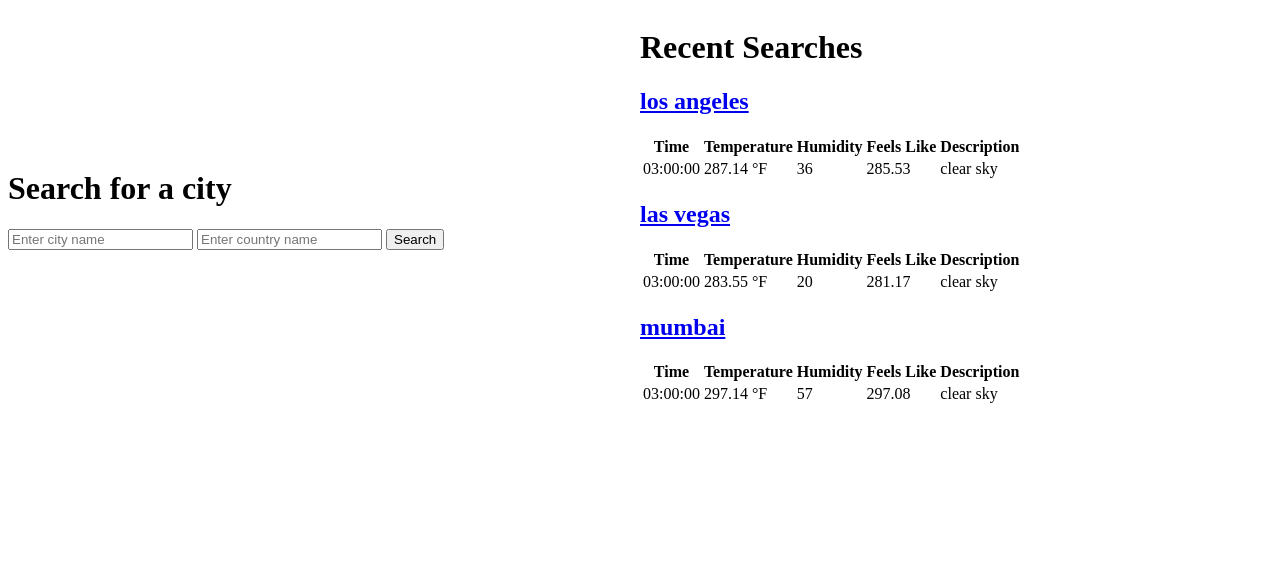
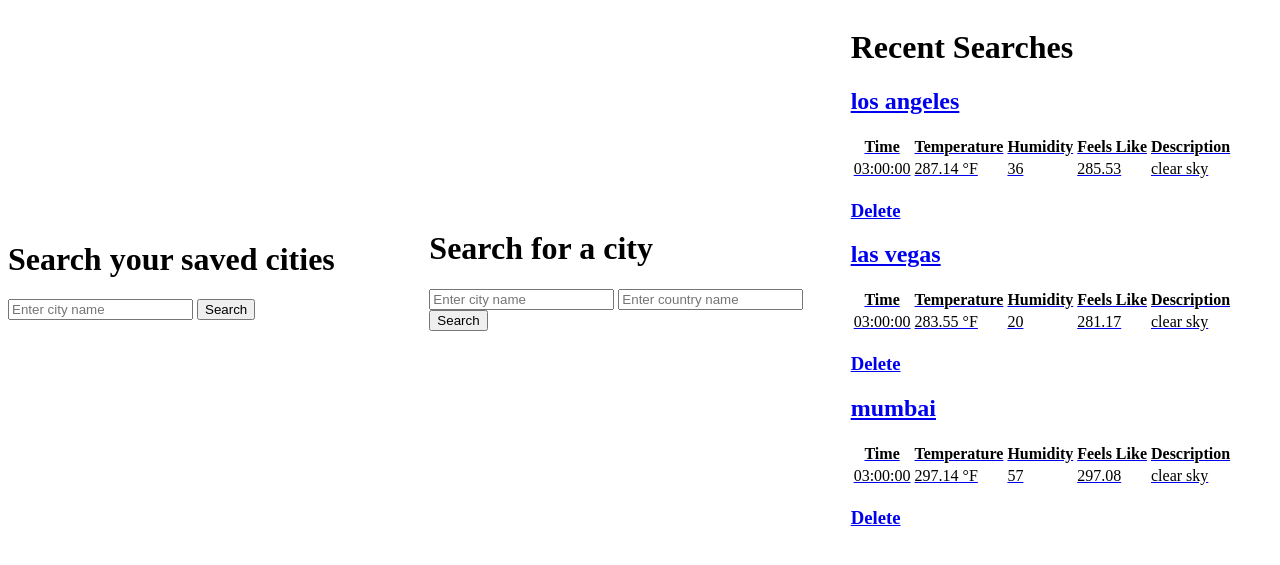
Before and after one commit to sujandk/AppWeather, a Django app: page / in a window 1280 px wide. Shown: the top 565 px of the page. Run offline with Django 5.2, Linux system fonts and the light colour scheme; data comes from the database, SQL or seed files in the repository; both versions use the stored data as it was after the commit.

```diff
--- /dev/null
+++ b/base/templates/base/delete.html
@@ -0,0 +1,6 @@
+<form action="" method="post">
+    {% csrf_token %}
+    <h1>Are you sure you want to delete {{ object.name }}?</h1>
+    <a href="javascript:history.back()">Go Back</a>
+    <button type="submit">Delete</button>
+</form>
--- a/base/templates/base/forecast.html
+++ b/base/templates/base/forecast.html
@@ -1,4 +1,6 @@
+<a href="{% url 'home' %}">Go Back To Home Page</a>
 <h1> City : {{city}}</h1>
+<a href="{% url 'delete' city %}">Delete</a>
 
 
 {% for date, data in weather_date.items %}
--- a/base/templates/base/home.html
+++ b/base/templates/base/home.html
@@ -1,5 +1,14 @@
 <div class="home-container"
-    style="display: grid; grid-template-columns: 1fr 1fr; justify-content: space-between; align-items: center;">
+    style="display: grid; grid-template-columns: 1fr 1fr 1fr; justify-content: space-between; align-items: center;">
+
+    <div>
+        <h1>Search your saved cities</h1>
+        <form action="{% url 'savedCities' %}" method="post">
+            {% csrf_token %}
+            <input type="text" name="city" placeholder="Enter city name">
+            <button type="submit">Search</button>
+        </form>
+    </div>
     <div>
         <h1>Search for a city</h1>
         <form action="" method="post">
@@ -14,4 +23,6 @@
         <h1>Recent Searches</h1>
         {%include 'base/recentSearch.html' %}
     </div>
+
+
 </div>
--- a/base/templates/base/recentSearch.html
+++ b/base/templates/base/recentSearch.html
@@ -1,7 +1,7 @@
 {% for city, weather_list in weather_data.items %}
 <a href="{% url 'foreCast' city %}">
     <h2>{{ city }}</h2>
-</a>
+
     <table>
         <thead>
             <tr>
@@ -24,4 +24,5 @@
             {% endfor %}
         </tbody>
     </table>
+    <h3><a href="{% url 'delete' city %}">Delete</a></h3>
     {% endfor %}
--- a/base/urls.py
+++ b/base/urls.py
@@ -4,4 +4,6 @@ from . import views
 urlpatterns = [
     path('', views.home, name='home'),
     path('foreCast/<str:city>', views.foreCast, name='foreCast'),
+    path('savedCities', views.savedCities, name='savedCities'),
+    path('delete/<str:city>', views.delete, name='delete'),
 ]
--- a/base/views.py
+++ b/base/views.py
@@ -1,4 +1,4 @@
-from django.shortcuts import render
+from django.shortcuts import render, redirect
 from .models import City , Date , Time , Weather
 import requests
 from django.utils.timezone import now
@@ -6,7 +6,8 @@ from datetime import date as dt_date
 from datetime import datetime, timezone
 from pytz import timezone
 import math
-
+from django.db.models import Q
+from django.http import HttpResponse
 # Create your views here.
 def home(request):
     if request.method == 'POST':
@@ -62,24 +63,6 @@ def home(request):
                     "feels_like": weather.feels_like,
                     "description": weather.description,
                 })
-
-
-
-
-        # all_times = dates.time.all()
-        # weather_data = {}
-
-        # for date in dates:
-        #     times_with_weather = date.times.all().prefetch_related('weather')  # `related_name="times"` is used here
-        #     weather_data[date.date] = [{
-        #     "time": time.time.strftime('%H:%M:%S'),
-        #     "temperature": time.weather.temperature,
-        #     "humidity": time.weather.humidity,
-        #     "feels_like": time.weather.feels_like,
-        #     "description": time.weather.description,
-        #      }
-        #     for time in times_with_weather
-        #     ]
 
 
         return render(request, 'base/forecast.html' , {'weather_date': weather_data , 'city': city})
@@ -156,3 +139,37 @@ def foreCast(request , city):
                     "description": weather.description,
                 })
     return render(request, "base/forecast.html" , {'weather_date': weather_data , 'city': cityName})
+
+def savedCities(request):
+    if request.method == 'POST':
+        try:
+
+            city = City.objects.get(name=request.POST['city'].lower())
+        except City.DoesNotExist:
+            return HttpResponse(f"City '{request.POST['city']}' not found in your saved database.")
+
+
+        dates = city.date_set.all()
+        weather_data = {}
+        for date in dates:
+            related_times = date.time_set.all()
+            weather_data[date] = []
+            for time in related_times:
+                weather=Weather.objects.get(time=time)
+                weather_data[date].append({
+                "time": time.time.strftime('%H:%M:%S'),
+                "temperature": weather.temperature,
+                "humidity": weather.humidity,
+                "feels_like": weather.feels_like,
+                "description": weather.description,
+                })
+        return render(request, "base/forecast.html" , {'weather_date': weather_data , 'city': city})
+
+    return redirect('home')
+
+def delete(request , city):
+    city = City.objects.get(name=city)
+    if request.method == 'POST':
+        city.delete()
+        return redirect('home')
+    return render(request, "base/delete.html" , {'object': city})
```
Also changed, not shown: db.sqlite3. Lines whose indentation alone changed are shown as unchanged.
